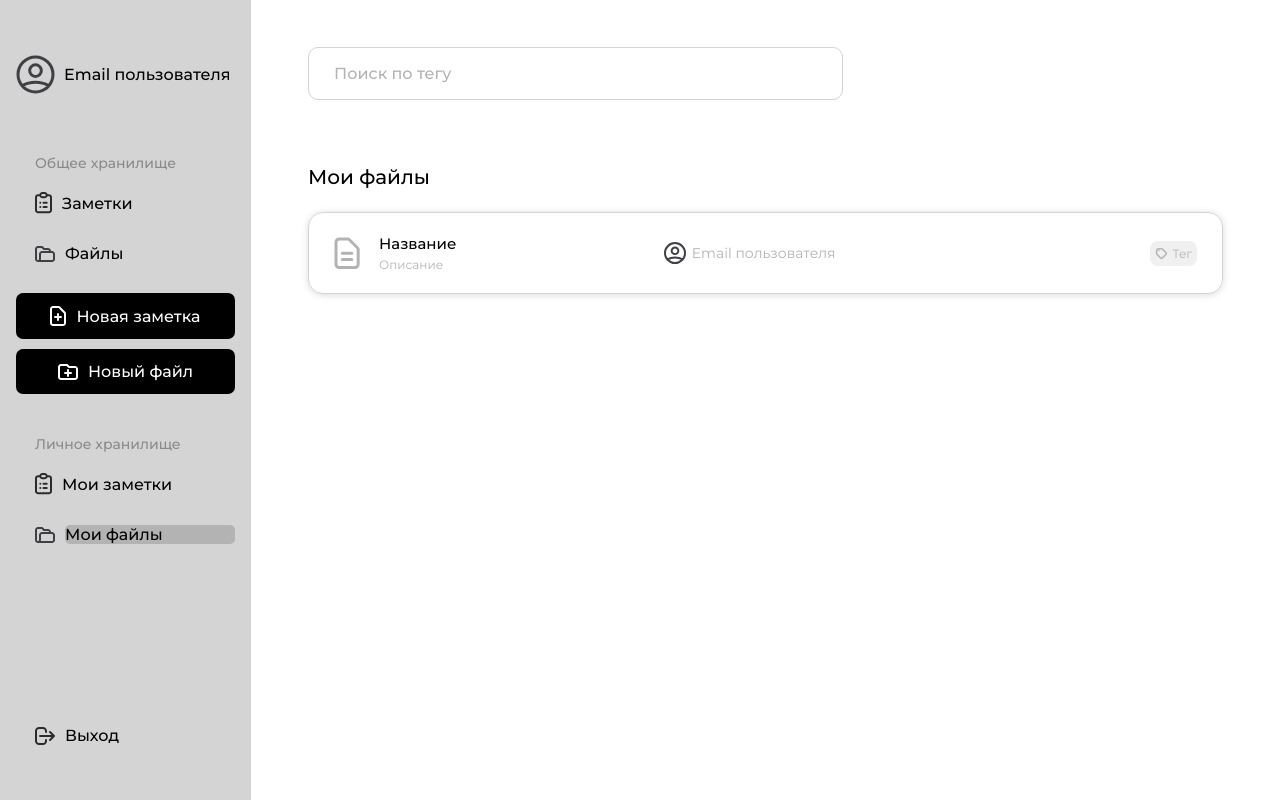
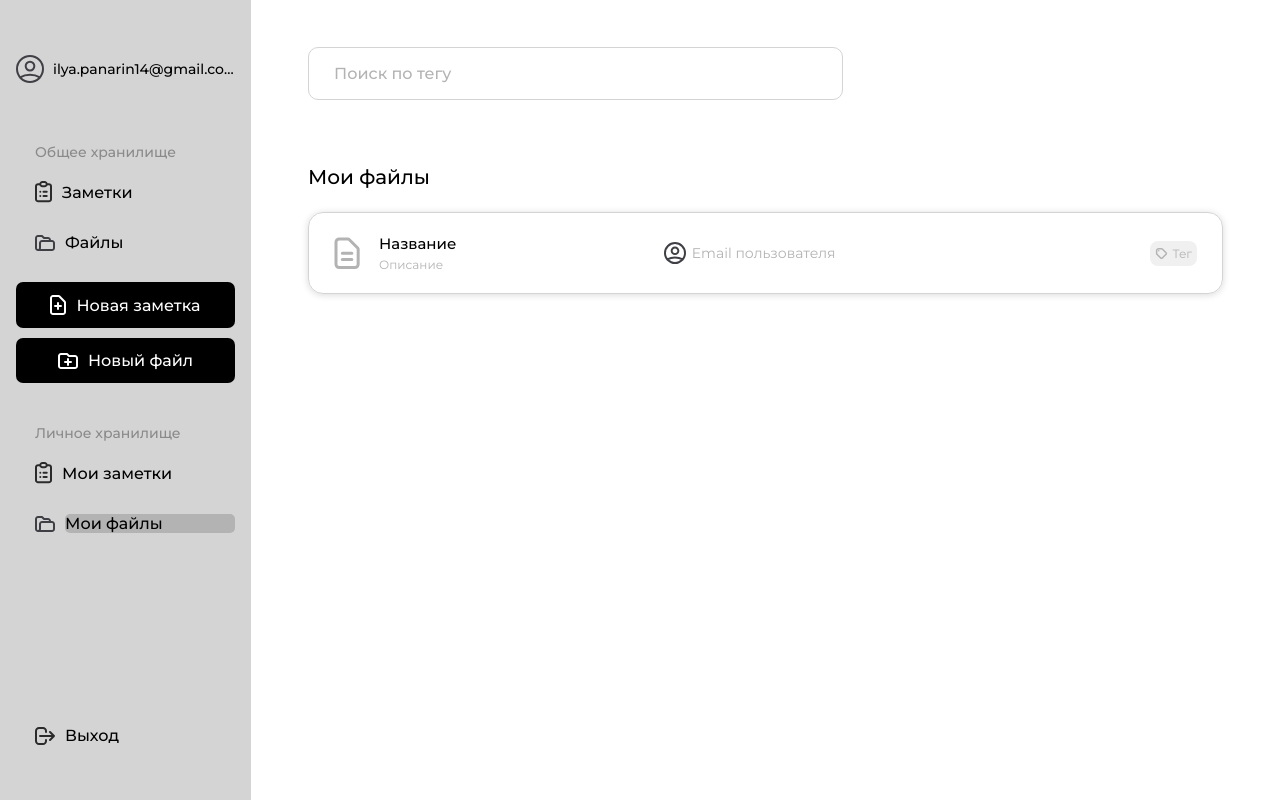
Before and after one commit to hil1ch/vite-react-ts-project, a React (Vite) app: page /myFiles in a window 1280 px wide. Built offline with nearby package versions, Linux system fonts and the light colour scheme.

Commit message:
Поправил отображение почты пользователя в Sidebar

```diff
--- a/src/Widgets/Sidebar/Sidebar.css
+++ b/src/Widgets/Sidebar/Sidebar.css
@@ -42,10 +42,15 @@ a {
    align-items: center;
    margin-top: 55px;
    margin-left: 16px;
+   margin-right: 16px;
 }
 
 .profile__name {
    font-weight: 500;
+   font-size: 14px;
+   overflow: hidden;
+   text-overflow: ellipsis;
+   white-space: nowrap;
 }
 
 .profile__img {
--- a/src/Widgets/Sidebar/Sidebar.tsx
+++ b/src/Widgets/Sidebar/Sidebar.tsx
@@ -12,7 +12,7 @@ function Sidebar() {
       <div className="sidebar">
          <div className="sidebar__profile">
             <img src="src\images\profile.svg" alt="" className="profile__img"></img>
-            <p className="profile__name">Email пользователя</p>
+            <p className="profile__name">ilya.panarin14@gmail.com</p>
          </div>
          <SidebarNav />
          <ExitButton openModal={openModal}/>
```
Also changed, not shown: src/images/profile.svg.
